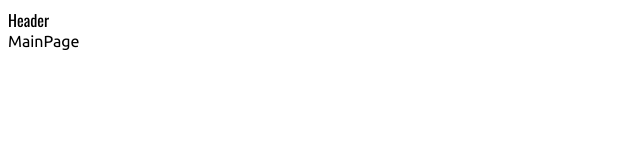
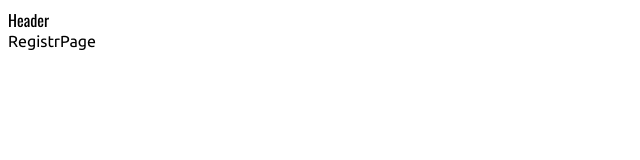
Before and after one commit to Undanable-Team/FreeWord-web, a Next.js app: page / in a window 1280 px wide. Shown: the top 160 px of the page, without its empty margins (0-640 px from the left). Built offline with nearby package versions, Linux system fonts and the light colour scheme.

Commit message:
com using

```diff
--- a/package.json
+++ b/package.json
@@ -20,6 +20,7 @@
     "next": "13.4.6",
     "react": "18.2.0",
     "react-dom": "18.2.0",
+    "sass": "^1.63.4",
     "typescript": "5.1.3"
   }
 }
--- /dev/null
+++ b/src/container/RegistrPage/index.tsx
@@ -0,0 +1,9 @@
+import React from 'react'
+
+const RegistrPage = () => {
+  return (
+    <div>RegistrPage</div>
+  )
+}
+
+export default RegistrPage
--- /dev/null
+++ b/src/pages/Registr/index.tsx
@@ -0,0 +1,10 @@
+import RegistrPage from '@/container/RegistrPage'
+import React from 'react'
+
+const Registr = () => {
+  return (
+    <div><RegistrPage/></div>
+  )
+}
+
+export default Registr
--- a/src/pages/index.tsx
+++ b/src/pages/index.tsx
@@ -2,6 +2,7 @@ import Head from "next/head";
 import Image from "next/image";
 import { Ubuntu } from "next/font/google";
 import MainPage from "@/container/Home";
+import Registr from "./Registr";
 
 const ubuntu = Ubuntu({ subsets: ["latin"], weight: ["300", "400", "700"] });
 
@@ -15,7 +16,8 @@ export default function Home() {
         <link rel="icon" href="/favicon.ico" />
       </Head>
       <main className={ubuntu.className}>
-        <MainPage />
+
+        <Registr/>
       </main>
     </>
   );
```
Also changed, not shown: 1 other file (tests, documents, lock files or other folders).
